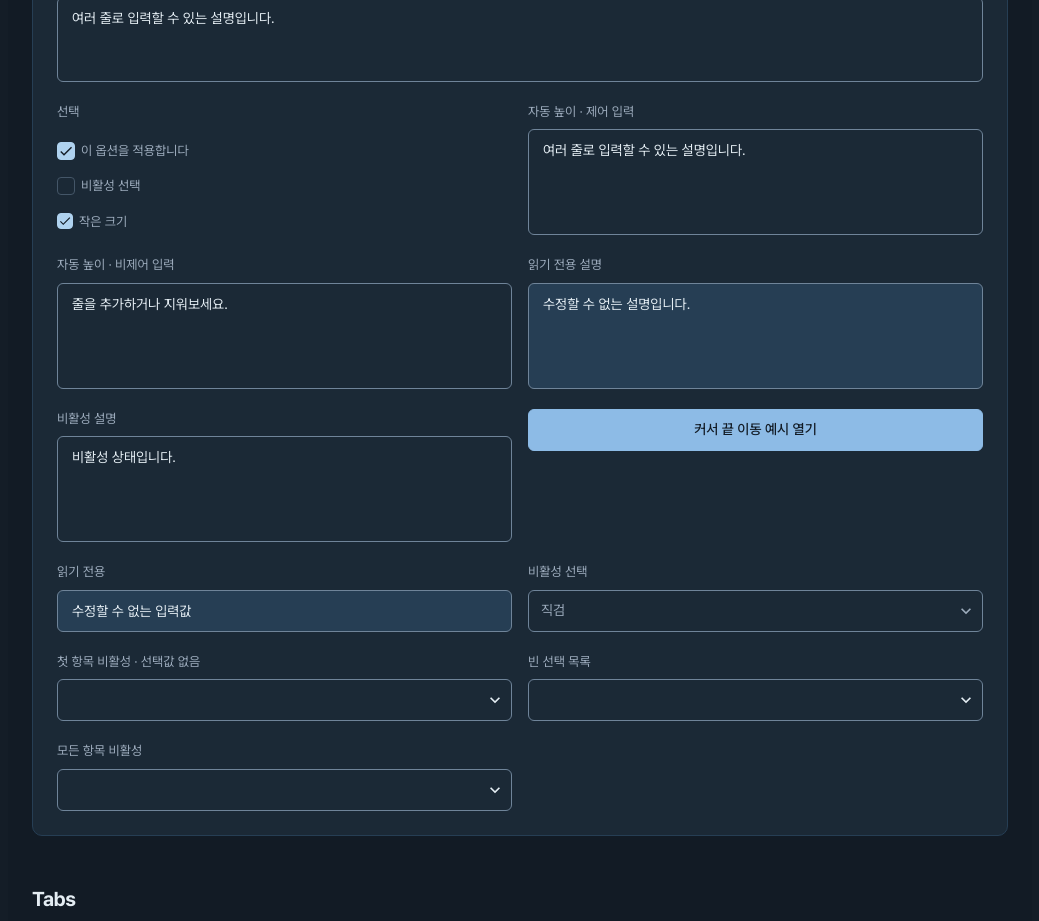
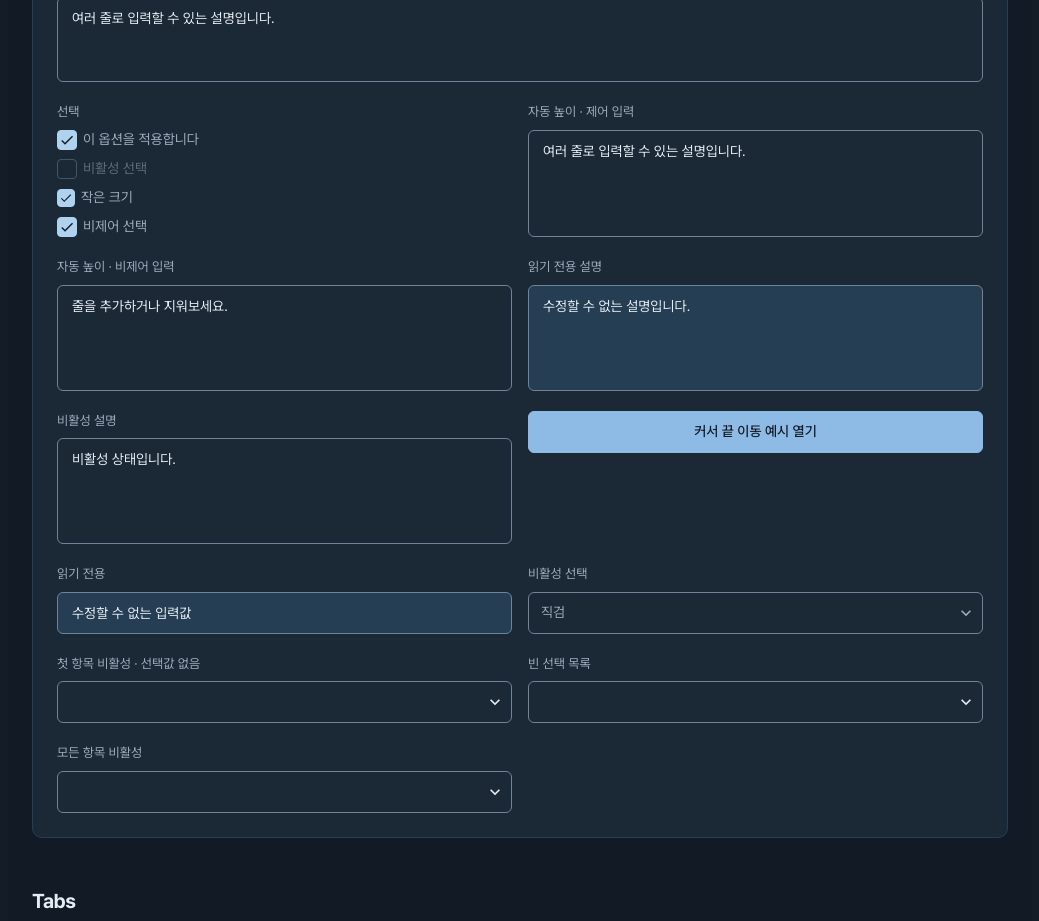
Before and after one commit to qpow1018/elden-wiki, a Next.js app: page /design-system in a window 1280 px wide. Shown: the part 3180-4101 px from the top of the page, without its empty margins (120-1159 px from the left). Built offline with nearby package versions, Linux system fonts and the light colour scheme.

Commit message:
refactor: Checkbox 기본 속성과 체크 상태 스타일 정리

```diff
--- a/src/app/design-system/_component/FormShowcase.tsx
+++ b/src/app/design-system/_component/FormShowcase.tsx
@@ -61,14 +61,10 @@ export default function FormShowcase() {
 
           <div className={styles['checkbox-field']}>
             <span>선택</span>
-            <Checkbox isChecked={isChecked} onChange={setIsChecked} label="이 옵션을 적용합니다" />
-            <Checkbox isChecked={false} onChange={() => undefined} label="비활성 선택" isDisabled />
-            <Checkbox
-              isChecked={isChecked}
-              size="small"
-              onChange={setIsChecked}
-              label="작은 크기"
-            />
+            <Checkbox checked={isChecked} onChange={setIsChecked} label="이 옵션을 적용합니다" />
+            <Checkbox checked={false} onChange={() => undefined} label="비활성 선택" disabled />
+            <Checkbox checked={isChecked} size="small" onChange={setIsChecked} label="작은 크기" />
+            <Checkbox defaultChecked label="비제어 선택" />
           </div>
           <label className={styles['form-field']}>
             <span>자동 높이 · 제어 입력</span>
--- a/src/components/common/form/Checkbox.module.scss
+++ b/src/components/common/form/Checkbox.module.scss
@@ -3,7 +3,7 @@
   align-items: center;
   gap: 6px;
   color: $text-secondary;
-  font-size: 13px;
+  font-size: 14px;
   cursor: pointer;
 
   > input {
@@ -16,9 +16,15 @@
     white-space: nowrap;
 
     &:focus-visible + .control {
+      border-color: $focus-ring;
+      outline: 2px solid $focus-ring;
+      outline-offset: 1px;
+    }
+
+    &:checked + .control {
       border-color: $steel-accent;
-      outline: 2px solid $steel-light;
-      outline-offset: 1px;
+      background: $steel-accent;
+      color: $gray-900;
     }
   }
 
@@ -28,11 +34,11 @@
 
   .control {
     display: inline-flex;
-    flex: 0 0 18px;
+    flex: 0 0 20px;
     align-items: center;
     justify-content: center;
-    width: 18px;
-    height: 18px;
+    width: 20px;
+    height: 20px;
     box-sizing: border-box;
     border: 1px solid $border-strong;
     border-radius: 4px;
@@ -44,18 +50,12 @@
       width: 16px;
       height: 16px;
     }
-
-    &.is-checked {
-      border-color: $steel-accent;
-      background: $steel-accent;
-      color: $gray-900;
-    }
   }
 
   &.size-small .control {
-    flex-basis: 16px;
-    width: 16px;
-    height: 16px;
+    flex-basis: 18px;
+    width: 18px;
+    height: 18px;
 
     svg {
       width: 14px;
@@ -65,9 +65,6 @@
 
   &.is-disabled {
     cursor: not-allowed;
-
-    > * {
-      opacity: 0.5;
-    }
+    opacity: 0.5;
   }
 }
--- a/src/components/common/form/Checkbox.tsx
+++ b/src/components/common/form/Checkbox.tsx
@@ -1,4 +1,6 @@
 'use client';
+
+import type { ComponentProps, ReactNode } from 'react';
 
 import styles from './Checkbox.module.scss';
 
@@ -6,40 +8,25 @@ import { MdCheck } from 'react-icons/md';
 
 type TCheckboxSize = 'small' | 'medium';
 
-export default function Checkbox(props: {
-  isChecked: boolean;
-  onChange: (isChecked: boolean) => void;
-  label: React.ReactNode;
-  size?: TCheckboxSize;
-  isDisabled?: boolean;
-  ariaLabel?: string;
-  className?: string;
-}) {
-  const {
-    isChecked,
-    onChange,
-    label,
-    size = 'medium',
-    isDisabled = false,
-    ariaLabel,
-    className,
-  } = props;
+export default function Checkbox(
+  props: Omit<ComponentProps<'input'>, 'type' | 'size' | 'onChange'> & {
+    onChange?: (checked: boolean) => void;
+    label: ReactNode;
+    size?: TCheckboxSize;
+  },
+) {
+  const { onChange, label, size = 'medium', ...inputProps } = props;
 
   return (
     <label
-      className={`${styles['checkbox']} ${styles[`size-${size}`]} ${isDisabled ? styles['is-disabled'] : ''} ${className ?? ''}`}
+      className={`${styles['checkbox']} ${styles[`size-${size}`]} ${inputProps.disabled ? styles['is-disabled'] : ''}`}
     >
       <input
+        {...inputProps}
         type="checkbox"
-        checked={isChecked}
-        disabled={isDisabled}
-        aria-label={ariaLabel}
-        onChange={(event) => onChange(event.target.checked)}
+        onChange={(event) => onChange?.(event.target.checked)}
       />
-      <span
-        className={`${styles['control']} ${isChecked ? styles['is-checked'] : ''}`}
-        aria-hidden="true"
-      >
+      <span className={styles['control']} aria-hidden="true">
         <MdCheck />
       </span>
       {label}
```
